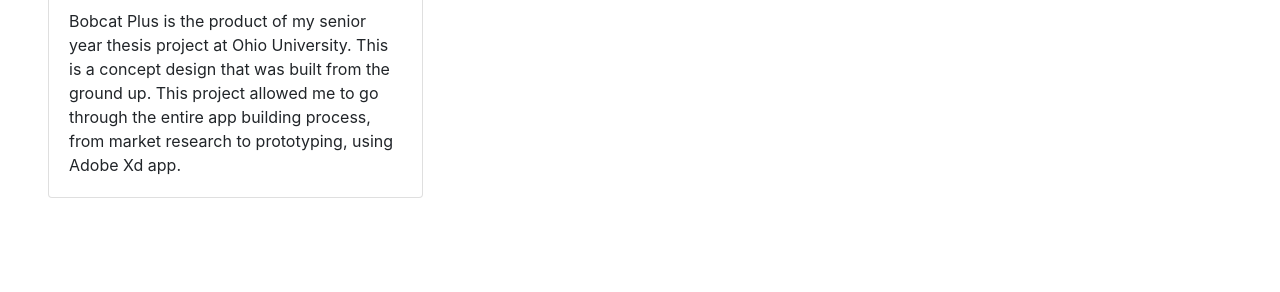
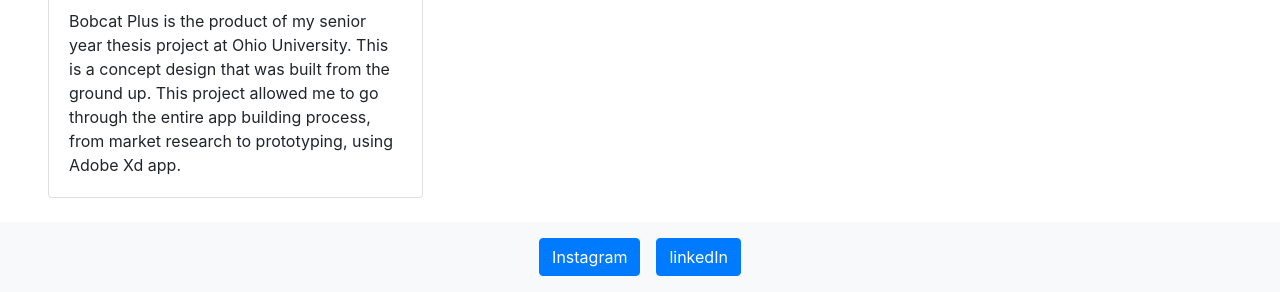
Before and after one commit to taylorceneviva/portfolio, a plain HTML site: page index.html in a window 1280 px wide. Shown: the part 1227-1519 px from the top of the page. Before the commit the page ends 1449 px from the top, so only its background shows below. Drawn offline with nearby package versions, Linux system fonts and the light colour scheme; files whose address does not match are found by name.

Commit message:
addition of footer to portfolio page

```diff
--- a/index.html
+++ b/index.html
@@ -86,4 +86,18 @@
             </div>
         </div>
     </div>
+
+    <footer class="footer footer-expand-lg footer-light bg-light mt-auto py-3">
+        <div class="container">
+          <ul class="nav justify-content-center">
+              <li class="nav-item pr-3">
+                  <a class="btn btn-primary" href="#" role="button">Instagram</a>
+              </li>
+              <li class="nav-item">
+                  <a class="btn btn-primary" href="#" role="button">linkedIn</a>
+                </li>
+          </ul>
+        </div>
+    </footer>
+
 </body>
```
